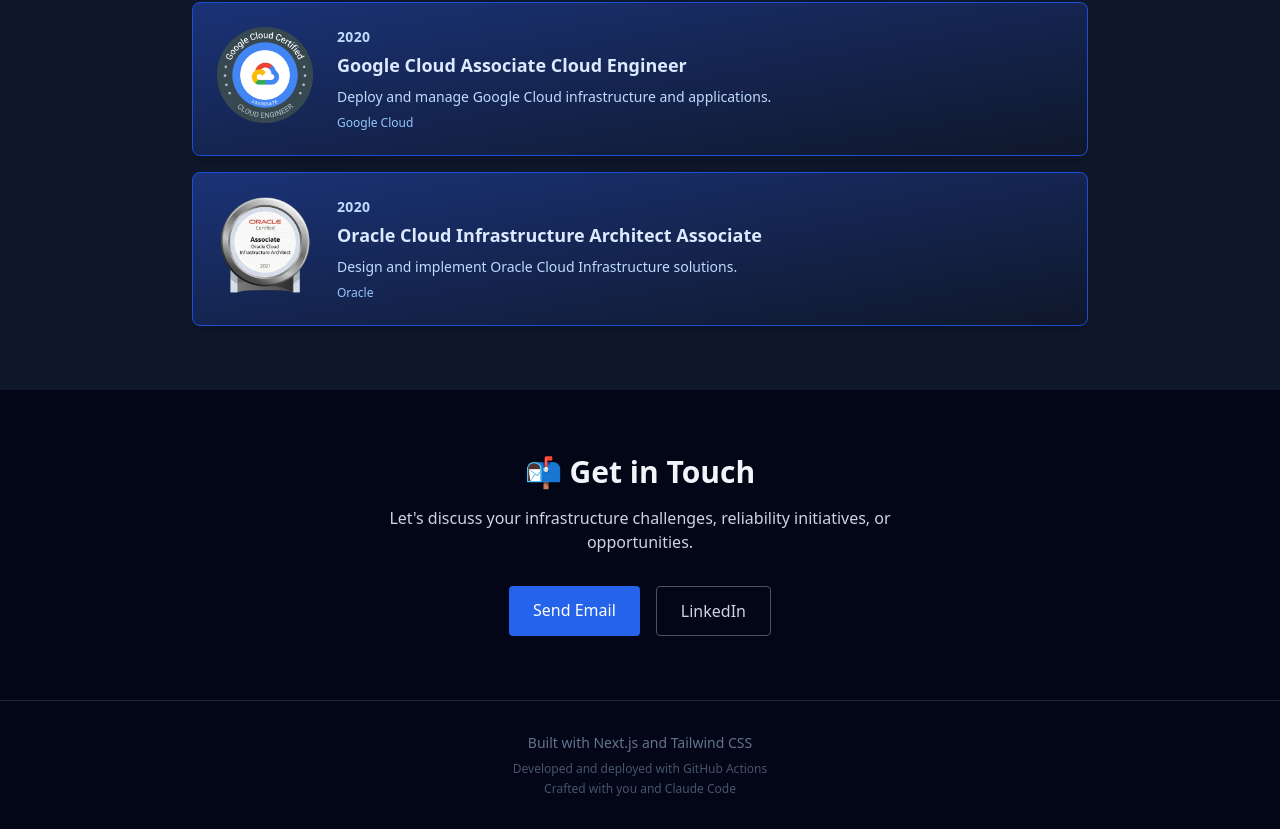
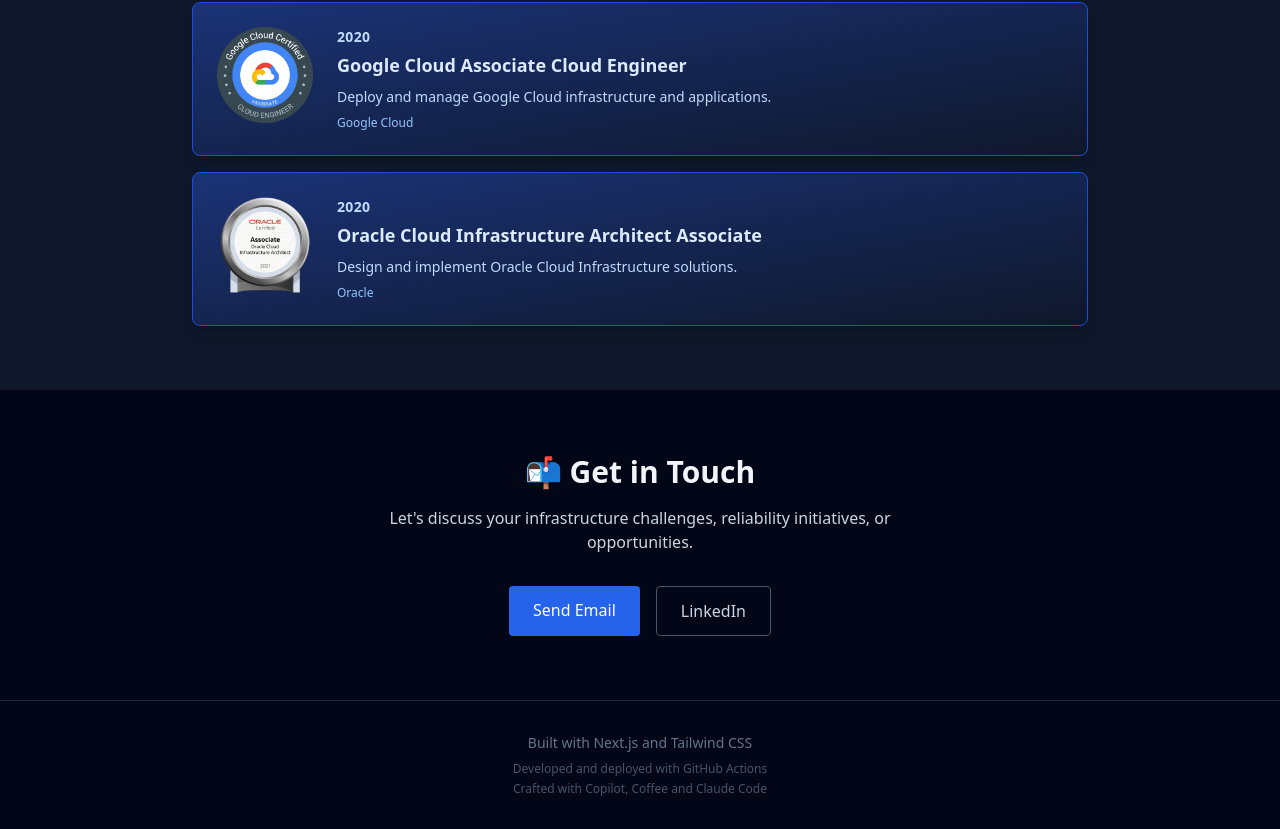
Before and after one commit to dluizmendes/portal, a Next.js app: page / in a window 1280 px wide. Shown: the part 6781-7610 px from the top of the page. Built offline with nearby package versions, Linux system fonts and the light colour scheme; no server answers.

Commit message:
feat: update footer credit message to include Copilot and Coffee

```diff
--- a/app/components/LocaleContext.tsx
+++ b/app/components/LocaleContext.tsx
@@ -77,7 +77,7 @@ const translations = {
     // Other
     footerBuilt: 'Built with Next.js and Tailwind CSS',
     footerDeveloped: 'Developed and deployed with GitHub Actions',
-    footerCredit: 'Crafted with you and Claude Code',
+    footerCredit: 'Crafted with Copilot, Coffee and Claude Code',
   },
   'pt-BR': {
     // Header & Nav
@@ -150,7 +150,7 @@ const translations = {
     // Other
     footerBuilt: 'Construído com Next.js e Tailwind CSS',
     footerDeveloped: 'Desenvolvido e deployado com GitHub Actions',
-    footerCredit: 'Criado com você e Claude Code',
+    footerCredit: 'Criado com Copilot, Café e Claude Code',
   },
 }
 
```
